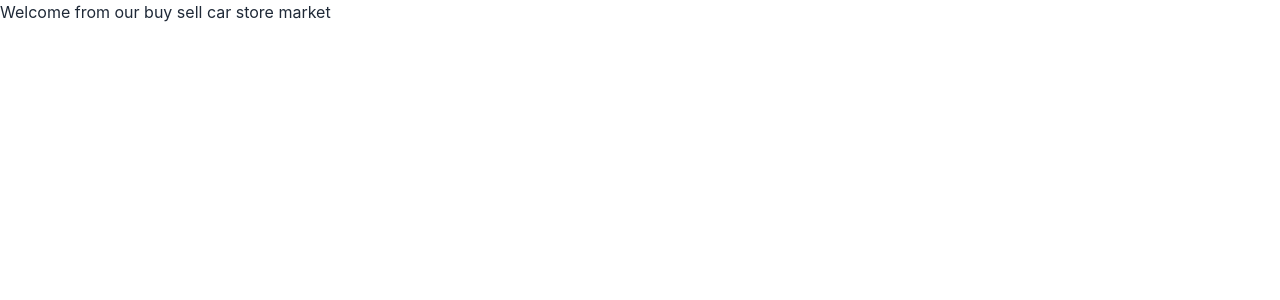
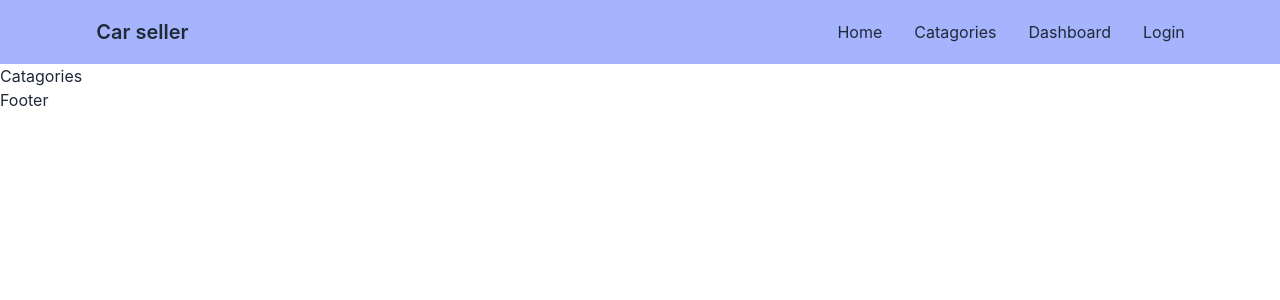
Before and after one commit to dev-rakibul1/Projects-buy-sell, a React (Create React App) app: page /catagories in a window 1280 px wide. Shown: the top 300 px of the page. Built offline with nearby package versions, Linux system fonts and the light colour scheme.

Commit message:
Navabr added

```diff
--- a/src/App.js
+++ b/src/App.js
@@ -1,9 +1,11 @@
+import { RouterProvider } from "react-router-dom";
 import "./App.css";
+import router from "./components/router/Router";
 
 function App() {
   return (
     <div>
-      <h1>Welcome from our buy sell car store market</h1>
+      <RouterProvider router={router}></RouterProvider>
     </div>
   );
 }
--- /dev/null
+++ b/src/components/hook/useTitle/useTitle.js
@@ -0,0 +1,9 @@
+import { useEffect } from "react";
+
+const UseTitle = (title) => {
+  useEffect(() => {
+    document.title = `${title} | Car seller`;
+  }, [title]);
+};
+
+export default UseTitle;
--- /dev/null
+++ b/src/components/layout/DashboardLayout.jsx
@@ -0,0 +1,11 @@
+import React from "react";
+
+const DashboardLayout = () => {
+  return (
+    <div>
+      <h1>Dashboard layout</h1>
+    </div>
+  );
+};
+
+export default DashboardLayout;
--- /dev/null
+++ b/src/components/layout/Root.jsx
@@ -0,0 +1,16 @@
+import React from "react";
+import { Outlet } from "react-router-dom";
+import Footer from "./../pages/shared/footer/Footer";
+import Navbar from "./../pages/shared/menu/Navbar";
+
+const Root = () => {
+  return (
+    <div>
+      <Navbar />
+      <Outlet />
+      <Footer />
+    </div>
+  );
+};
+
+export default Root;
--- /dev/null
+++ b/src/components/pages/catagories/Catagories.jsx
@@ -0,0 +1,11 @@
+import React from "react";
+
+const Catagories = () => {
+  return (
+    <div>
+      <h1>Catagories</h1>
+    </div>
+  );
+};
+
+export default Catagories;
--- /dev/null
+++ b/src/components/pages/home/Home.jsx
@@ -0,0 +1,16 @@
+import React from "react";
+import Hero from "./hero/Hero";
+
+const Home = () => {
+  return (
+    <div className="">
+      <section className="px-2">
+        <div className="md:w-[90%] mx-auto px-2">
+          <Hero />
+        </div>
+      </section>
+    </div>
+  );
+};
+
+export default Home;
--- /dev/null
+++ b/src/components/pages/home/hero/Hero.jsx
@@ -0,0 +1,25 @@
+import React from "react";
+
+const Hero = () => {
+  return (
+    <div
+      className="hero min-h-screen"
+      style={{ backgroundImage: `url("https://placeimg.com/1000/800/arch")` }}
+    >
+      <div className="hero-overlay bg-opacity-60"></div>
+      <div className="hero-content text-center text-neutral-content">
+        <div className="max-w-md">
+          <h1 className="mb-5 text-5xl font-bold">Hello there</h1>
+          <p className="mb-5">
+            Provident cupiditate voluptatem et in. Quaerat fugiat ut assumenda
+            excepturi exercitationem quasi. In deleniti eaque aut repudiandae et
+            a id nisi.
+          </p>
+          <button className="btn btn-primary">Get Started</button>
+        </div>
+      </div>
+    </div>
+  );
+};
+
+export default Hero;
--- /dev/null
+++ b/src/components/pages/shared/footer/Footer.jsx
@@ -0,0 +1,11 @@
+import React from "react";
+
+const Footer = () => {
+  return (
+    <div>
+      <h1>Footer</h1>
+    </div>
+  );
+};
+
+export default Footer;
--- /dev/null
+++ b/src/components/pages/shared/menu/Navbar.jsx
@@ -0,0 +1,65 @@
+import React from "react";
+import { Link } from "react-router-dom";
+
+const Navbar = () => {
+  const navItems = (
+    <>
+      <li>
+        <Link to="/">Home</Link>
+      </li>
+      <li>
+        <Link to="/catagories">Catagories</Link>
+      </li>
+      <li>
+        <Link to="/dashboard">Dashboard</Link>
+      </li>
+      <li>
+        <Link to="/login">Login</Link>
+      </li>
+    </>
+  );
+
+  return (
+    <div className="navbar bg-indigo-300">
+      <div className="md:w-[90%] mx-auto px-2">
+        <div className="navbar-start flex justify-start">
+          <div className="dropdown">
+            <label tabIndex={0} className="btn btn-ghost lg:hidden">
+              <svg
+                xmlns="http://www.w3.org/2000/svg"
+                className="h-5 w-5"
+                fill="none"
+                viewBox="0 0 24 24"
+                stroke="currentColor"
+              >
+                <path
+                  strokeLinecap="round"
+                  strokeLinejoin="round"
+                  strokeWidth="2"
+                  d="M4 6h16M4 12h8m-8 6h16"
+                />
+              </svg>
+            </label>
+            <ul
+              tabIndex={0}
+              className="menu menu-compact dropdown-content mt-3 p-2 shadow bg-base-100 rounded-box"
+            >
+              {navItems}
+            </ul>
+          </div>
+          <Link
+            to="/"
+            className="btn btn-ghost normal-case text-xl lg:text-end"
+          >
+            Car seller
+          </Link>
+        </div>
+        <div className="navbar-center hidden lg:flex ml-auto">
+          <ul className="menu menu-horizontal p-0">{navItems}</ul>
+        </div>
+      </div>
+    </div>
+  );
+};
+
+export default Navbar;
--- /dev/null
+++ b/src/components/router/Router.jsx
@@ -0,0 +1,17 @@
+import { createBrowserRouter } from "react-router-dom";
+import Root from "./../layout/Root";
+import Catagories from "./../pages/catagories/Catagories";
+import Home from "./../pages/home/Home";
+
+const router = createBrowserRouter([
+  {
+    path: "/",
+    element: <Root />,
+    children: [
+      { path: "/", element: <Home /> },
+      { path: "/catagories", element: <Catagories /> },
+    ],
+  },
+]);
+
+export default router;
--- /dev/null
+++ b/src/components/typography/spinner/Spinner.jsx
@@ -0,0 +1,29 @@
+import React from "react";
+
+const Spinner = () => {
+  return (
+    <div>
+      <div role="status">
+        <svg
+          aria-hidden="true"
+          class="mr-2 w-8 h-8 text-gray-200 animate-spin dark:text-gray-600 fill-blue-600"
+          viewBox="0 0 100 101"
+          fill="none"
+          xmlns="http://www.w3.org/2000/svg"
+        >
+          <path
+            d="M100 50.5908C100 78.2051 77.6142 100.591 50 100.591C22.3858 100.591 0 78.2051 0 50.5908C0 22.9766 22.3858 0.59082 50 0.59082C77.6142 0.59082 100 22.9766 100 50.5908ZM9.08144 50.5908C9.08144 73.1895 27.4013 91.5094 50 91.5094C72.5987 91.5094 90.9186 73.1895 90.9186 50.5908C90.9186 27.9921 72.5987 9.67226 50 9.67226C27.4013 9.67226 9.08144 27.9921 9.08144 50.5908Z"
+            fill="currentColor"
+          />
+          <path
+            d="M93.9676 39.0409C96.393 38.4038 97.8624 35.9116 97.0079 33.5539C95.2932 28.8227 92.871 24.3692 89.8167 20.348C85.8452 15.1192 80.8826 10.7238 75.2124 7.41289C69.5422 4.10194 63.2754 1.94025 56.7698 1.05124C51.7666 0.367541 46.6976 0.446843 41.7345 1.27873C39.2613 1.69328 37.813 4.19778 38.4501 6.62326C39.0873 9.04874 41.5694 10.4717 44.0505 10.1071C47.8511 9.54855 51.7191 9.52689 55.5402 10.0491C60.8642 10.7766 65.9928 12.5457 70.6331 15.2552C75.2735 17.9648 79.3347 21.5619 82.5849 25.841C84.9175 28.9121 86.7997 32.2913 88.1811 35.8758C89.083 38.2158 91.5421 39.6781 93.9676 39.0409Z"
+            fill="currentFill"
+          />
+        </svg>
+        <span class="sr-only">Loading...</span>
+      </div>
+    </div>
+  );
+};
+
+export default Spinner;
```
Also changed, not shown: src/components/firebase/Firebase.Config.js (added).
